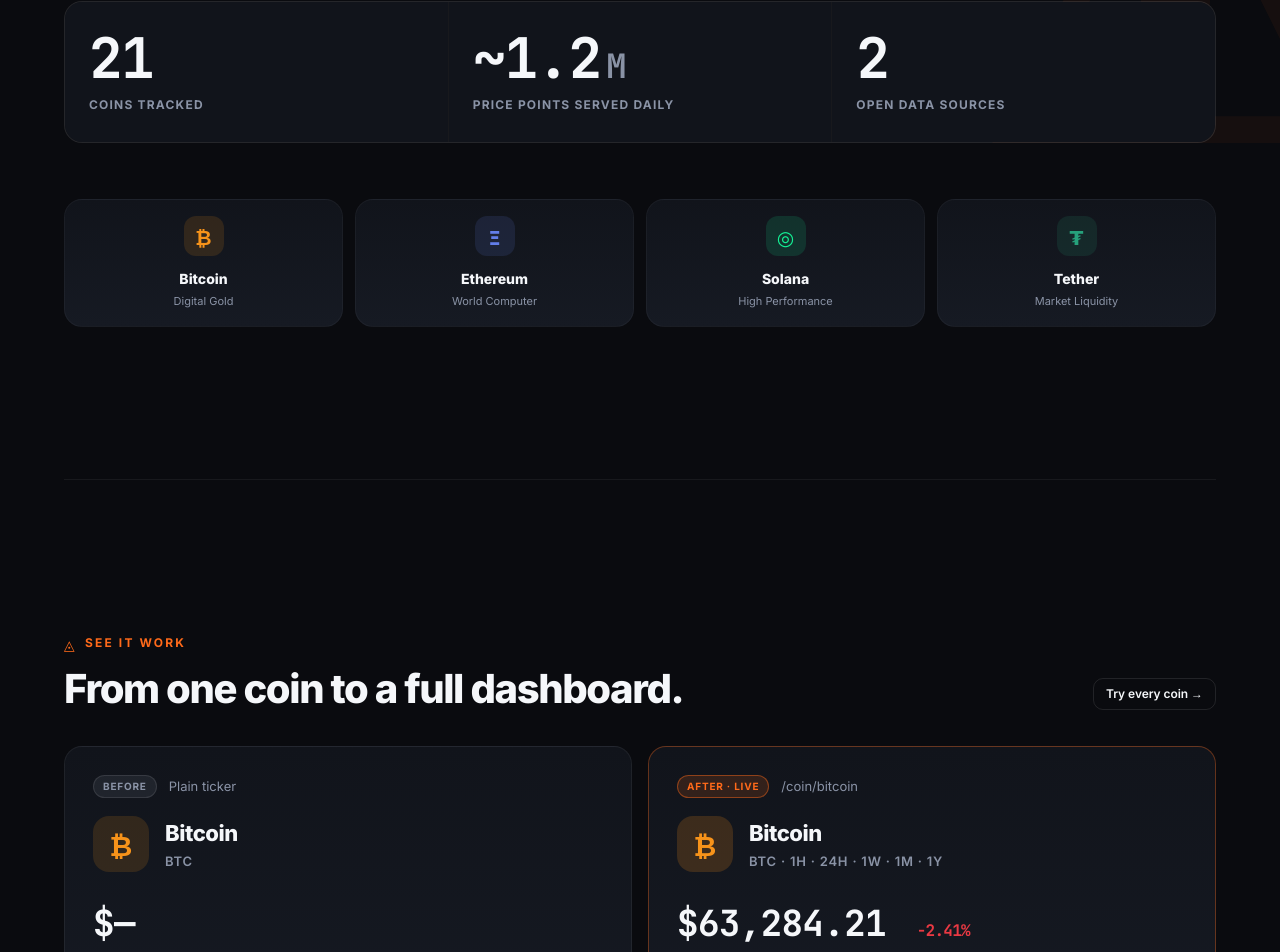
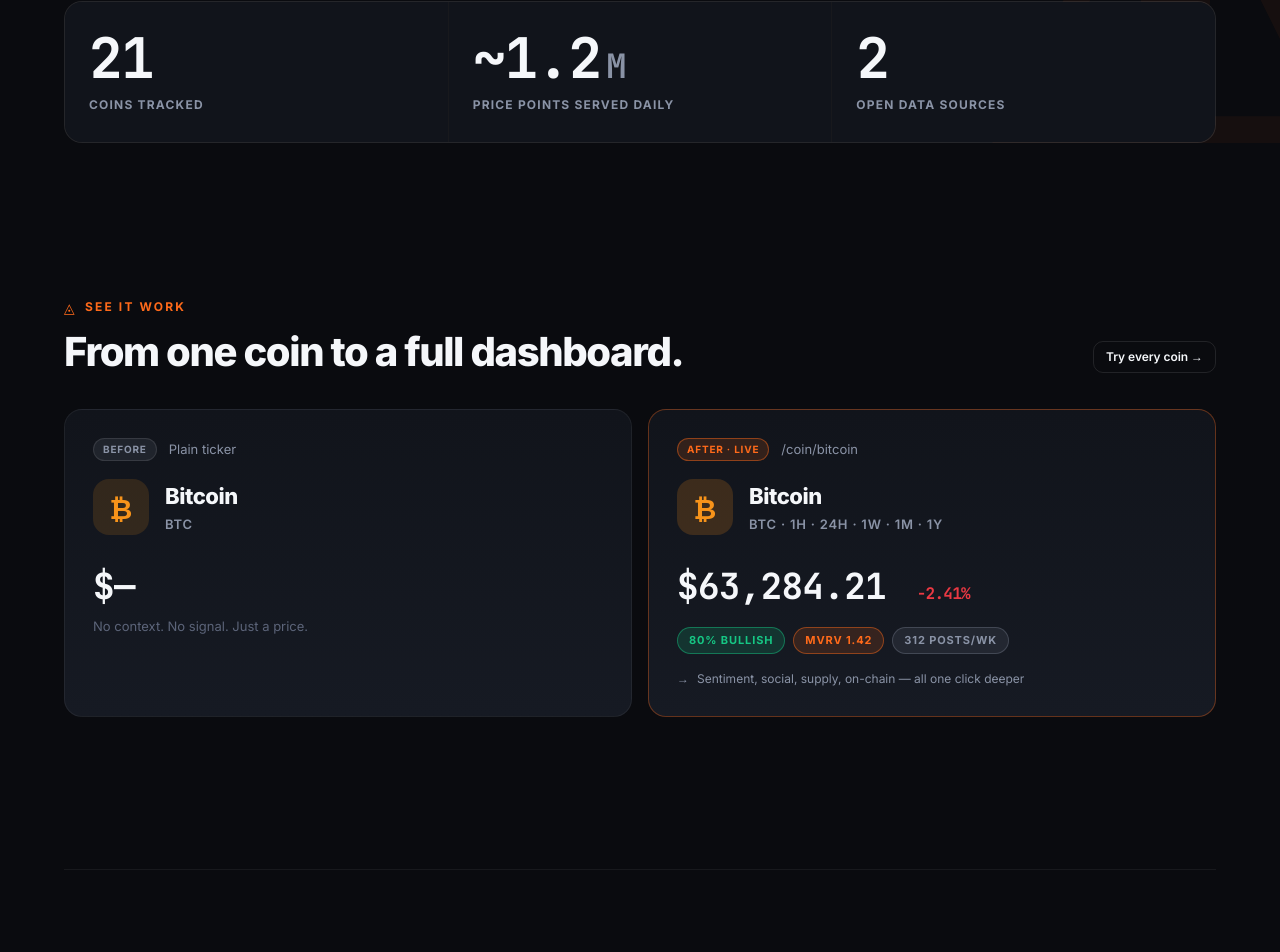
Before and after one commit to iamHimanshu-07/Yugen, a Next.js app: page / in a window 1280 px wide. Shown: the part 814-1766 px from the top of the page. Built offline with nearby package versions, Linux system fonts and the light colour scheme.

Commit message:
Remove 'Quick Glance' section from page

```diff
--- a/app/page.tsx
+++ b/app/page.tsx
@@ -81,30 +81,6 @@ export default function Home() {
           </div>
         </div>
       </section>
-
-      {/* ============ 2.5 QUICK GLANCE ============ */}
-      <section className="section" style={{ paddingTop: 0 }}>
-        <div style={{ display: "grid", gridTemplateColumns: "repeat(4, 1fr)", gap: 12 }} className="md:grid-cols-4 sm:grid-cols-2">
-          {[
-            { symbol: "BTC", name: "Bitcoin", role: "Digital Gold", color: "#F7931A", glyph: "₿" },
-            { symbol: "ETH", name: "Ethereum", role: "World Computer", color: "#627EEA", glyph: "Ξ" },
-            { symbol: "SOL", name: "Solana", role: "High Performance", color: "#14F195", glyph: "◎" },
-            { symbol: "USDT", name: "Tether", role: "Market Liquidity", color: "#26A17B", glyph: "₮" },
-          ].map((c) => (
-            <Link href={`/coin/${c.symbol === "BTC" ? "bitcoin" : c.symbol === "ETH" ? "ethereum" : c.symbol === "SOL" ? "solana" : c.symbol === "USDT" ? "tether" : c.symbol.toLowerCase()}`} key={c.symbol} className="card" style={{ padding: 16, textAlign: "center", border: "1px solid rgba(255,255,255,0.04)" }}>
-              <div className="symbol" style={{
-                width: 40, height: 40, borderRadius: 12, margin: "0 auto 12px",
-                display: "inline-flex", alignItems: "center", justifyContent: "center",
-                background: `${c.color}22`, color: c.color, fontWeight: 800, fontSize: 20
-              }}>{c.glyph}</div>
-              <div style={{ fontSize: 14, fontWeight: 800 }}>{c.name}</div>
-              <div style={{ fontSize: 11, color: "var(--muted)", marginTop: 4 }}>{c.role}</div>
-            </Link>
-          ))}
-        </div>
-      </section>
-
-      <div className="section-tight"><div className="divider" /></div>
 
       {/* ============ 3. "SEE IT WORK" ============ */}
       <section className="section">
```
